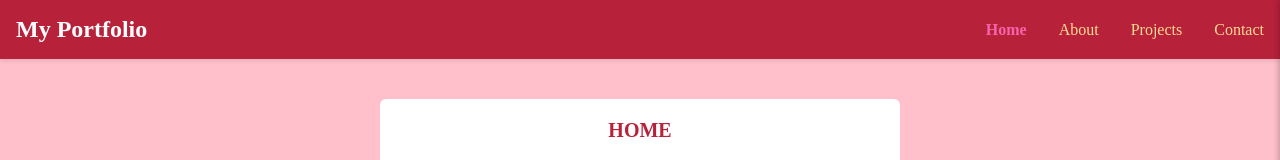
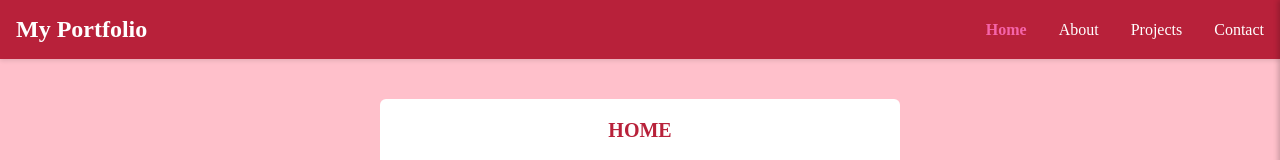
Before and after one commit to kylacaliwan/navbar-react-router, a React (Create React App) app: page / in a window 1280 px wide. Shown: the top 160 px of the page. Built offline with nearby package versions, Linux system fonts and the light colour scheme.

Commit message:
Update index.css

```diff
--- a/src/index.css
+++ b/src/index.css
@@ -55,7 +55,7 @@ body{
 }
 
 .default-link {
-  color: #FBDB93;
+  color: white;
   text-decoration: none;
 }
 
```
